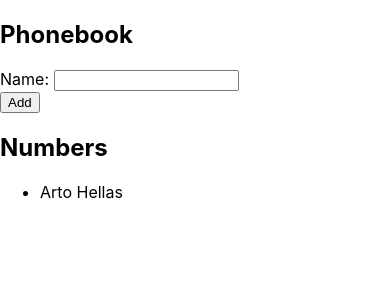
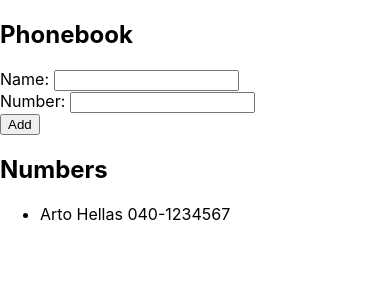
Before and after one commit to miracleanupam/fullstackcourse, a React (Create React App) app in the folder part02/phonebook/: page / in a window 390 px wide. Shown: the top 300 px of the page. Built offline with nearby package versions, Linux system fonts and the light colour scheme.

Commit message:
exercise 2.8, addition of phone numbers on phonebook

```diff
--- a/part02/phonebook/src/App.js
+++ b/part02/phonebook/src/App.js
@@ -1,10 +1,19 @@
 import React, { useState } from "react";
 
-const AddPersonForm = ({ addPerson, handleNameInput, newName }) => {
+const AddPersonForm = ({
+  addPerson,
+  handleNameInput,
+  newName,
+  newNumber,
+  handleNumberInput,
+}) => {
   return (
     <form onSubmit={addPerson}>
       <div>
         Name: <input value={newName} onChange={handleNameInput} />
+      </div>
+      <div>
+        Number: <input value={newNumber} onChange={handleNumberInput} />
       </div>
       <div>
         <button type="submit">Add</button>
@@ -19,7 +28,9 @@
       <h2>Numbers</h2>
       <ul>
         {persons.map((person) => (
-          <li key={person.id}>{person.name}</li>
+          <li key={person.id}>
+            {person.name} {person.number}
+          </li>
         ))}
       </ul>
     </div>
@@ -27,12 +38,15 @@
 };
 
 const App = () => {
-  const [persons, setPersons] = useState([{ id: 0, name: "Arto Hellas" }]);
+  const [persons, setPersons] = useState([
+    { id: 0, name: "Arto Hellas", number: "040-1234567" },
+  ]);
   const [newName, setNewName] = useState("");
+  const [newNumber, setNewNumber] = useState("");
 
   const addPerson = (event) => {
     event.preventDefault();
-    const already_exists = persons.filter(p => p.name === newName);
+    const already_exists = persons.filter((p) => p.name === newName);
 
     if (already_exists.length) {
       // Its supposed to be backticks and not a quote for string formatting
@@ -41,14 +55,20 @@
       const newPerson = {
         id: persons.length + 1,
         name: newName,
+        number: newNumber,
       };
       setPersons(persons.concat(newPerson));
     }
     setNewName("");
+    setNewNumber("");
   };
 
   const handleNameInput = (event) => {
     setNewName(event.target.value);
+  };
+
+  const handleNumberInput = (event) => {
+    setNewNumber(event.target.value);
   };
 
   return (
@@ -57,6 +77,8 @@
       <AddPersonForm
         newName={newName}
         handleNameInput={handleNameInput}
+        newNumber={newNumber}
+        handleNumberInput={handleNumberInput}
         addPerson={addPerson}
       />
       <AllPersons persons={persons} />
```
